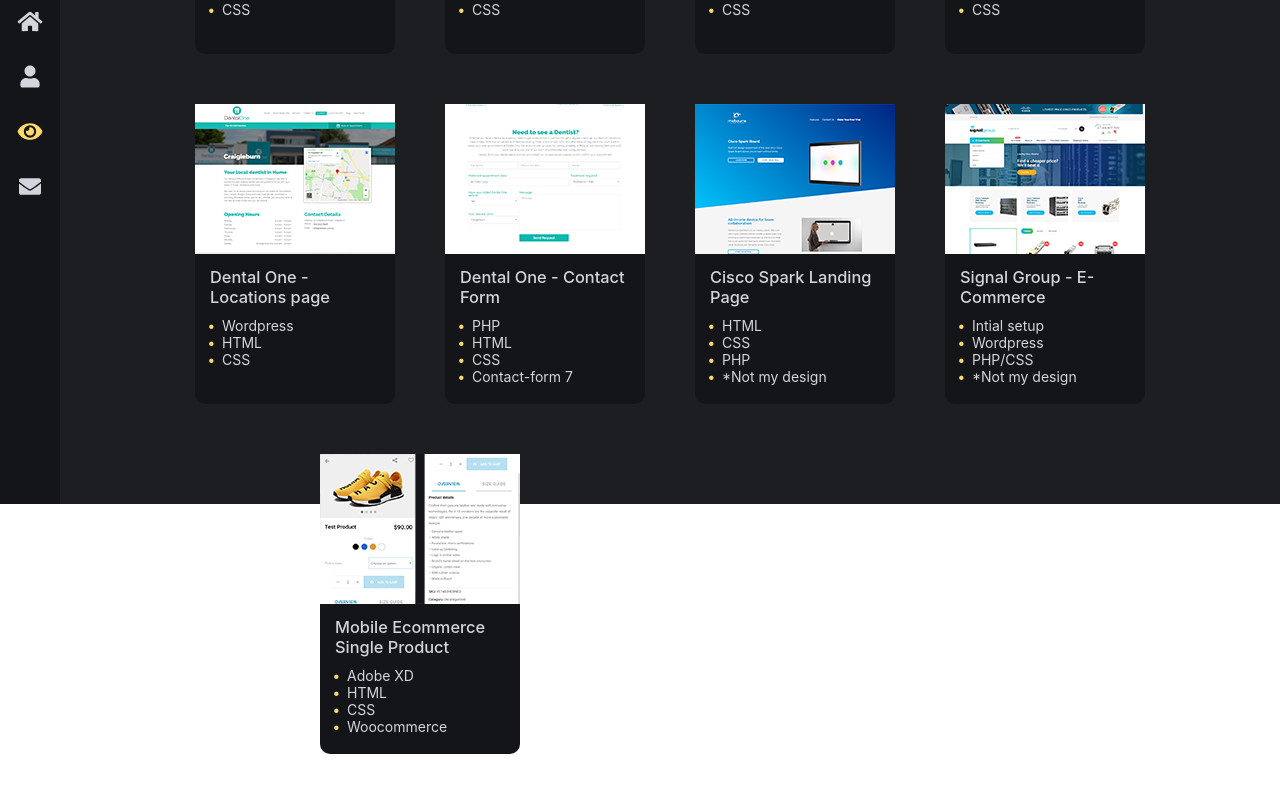
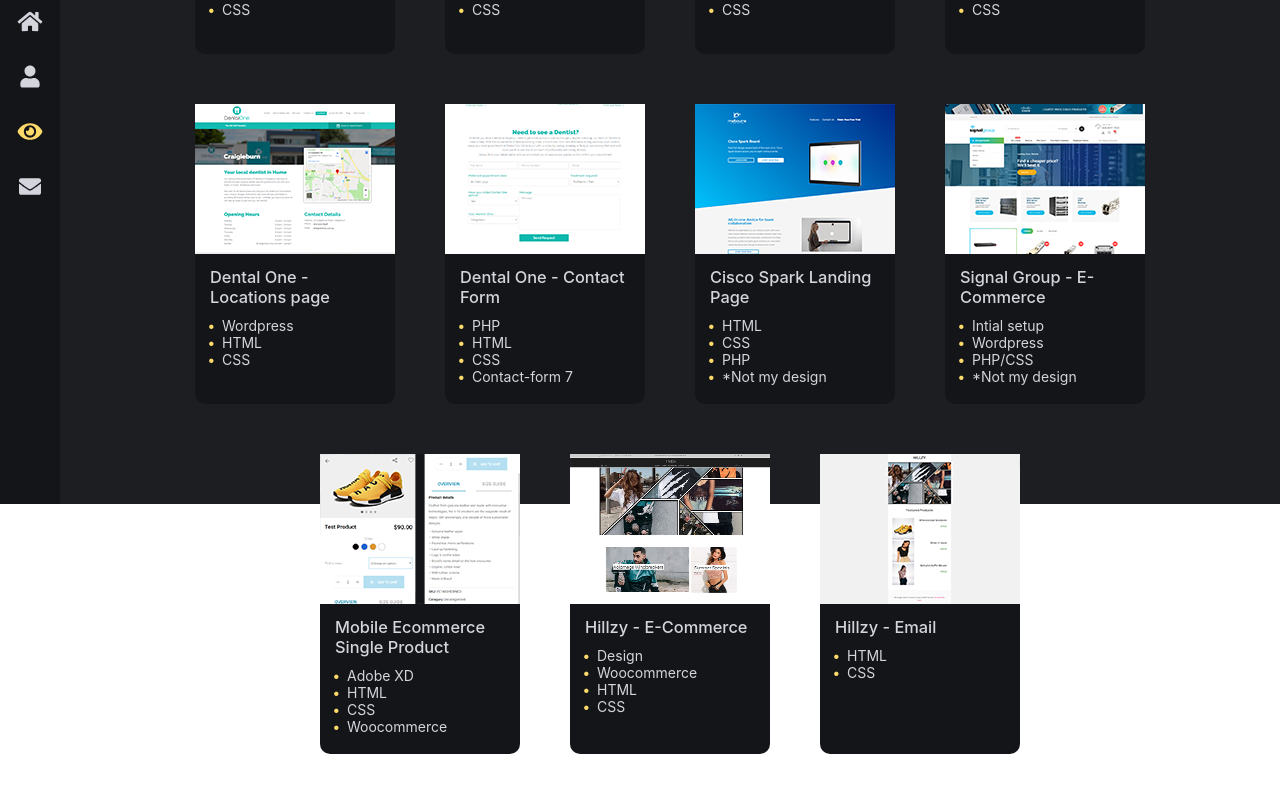
Before and after one commit to Hillzy/portfolio, a React (Create React App) app: page /portfolio in a window 1280 px wide. Shown: the part 296-1088 px from the top of the page. Built offline with nearby package versions, Linux system fonts and the light colour scheme; a web font is replaced by a local one; what react-google-maps would draw is missing.

Commit message:
Update workcard.css

```diff
--- a/src/components/workcard.css
+++ b/src/components/workcard.css
@@ -99,19 +99,19 @@
 }
 .item9 {
   animation: scale 0.7s ease-out 1 forwards;
-  animation-delay: 2.9s;
+  animation-delay: 1.7s;
 }
 .item10 {
   animation: scale 1s ease-out 1 forwards;
-  animation-delay: 5.5s;
+  animation-delay: 1.9s;
 }
 .item11 {
   animation: scale 1s ease-out 1 forwards;
-  animation-delay: 6s;
+  animation-delay: 2.1s;
 }
 .item12 {
   animation: scale 1s ease-out 1 forwards;
-  animation-delay: 6.5s;
+  animation-delay: 2.2s;
 }
 .item13 {
   animation: scale 1s ease-out 1 forwards;
```
